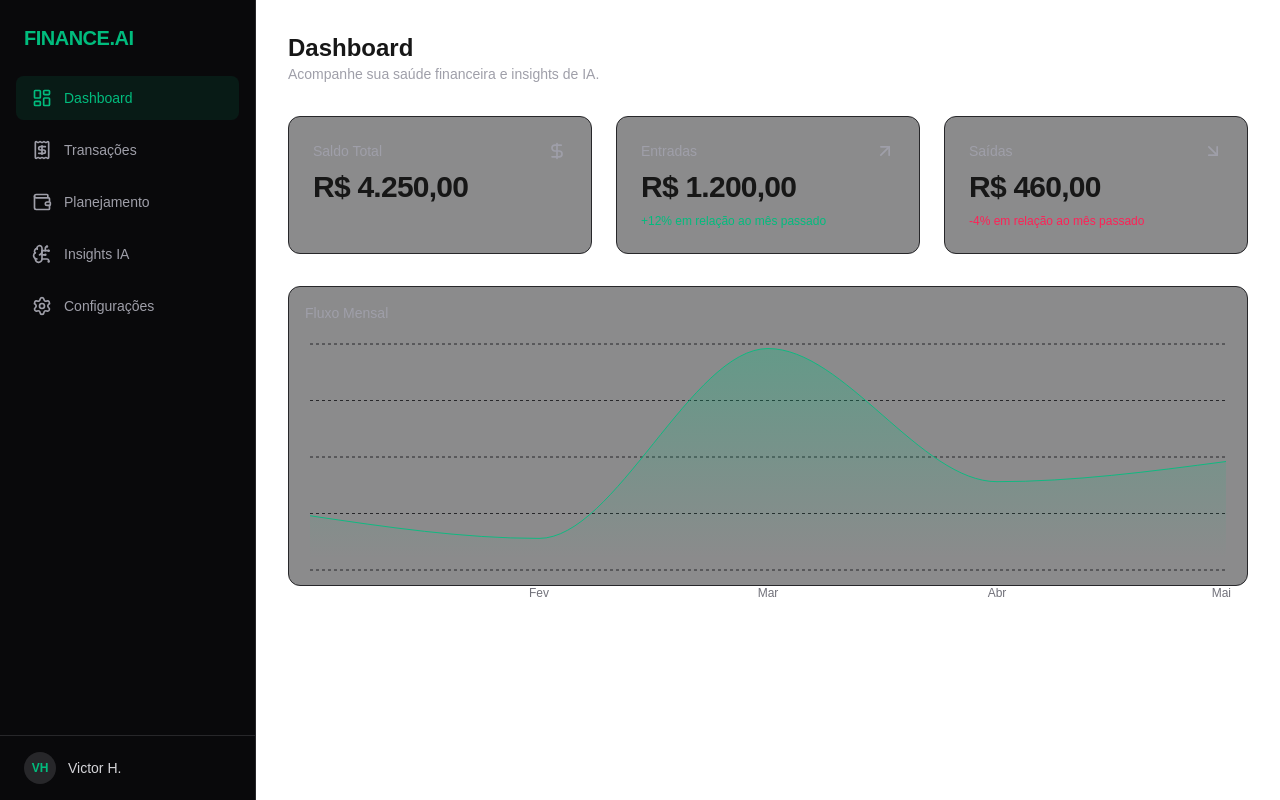
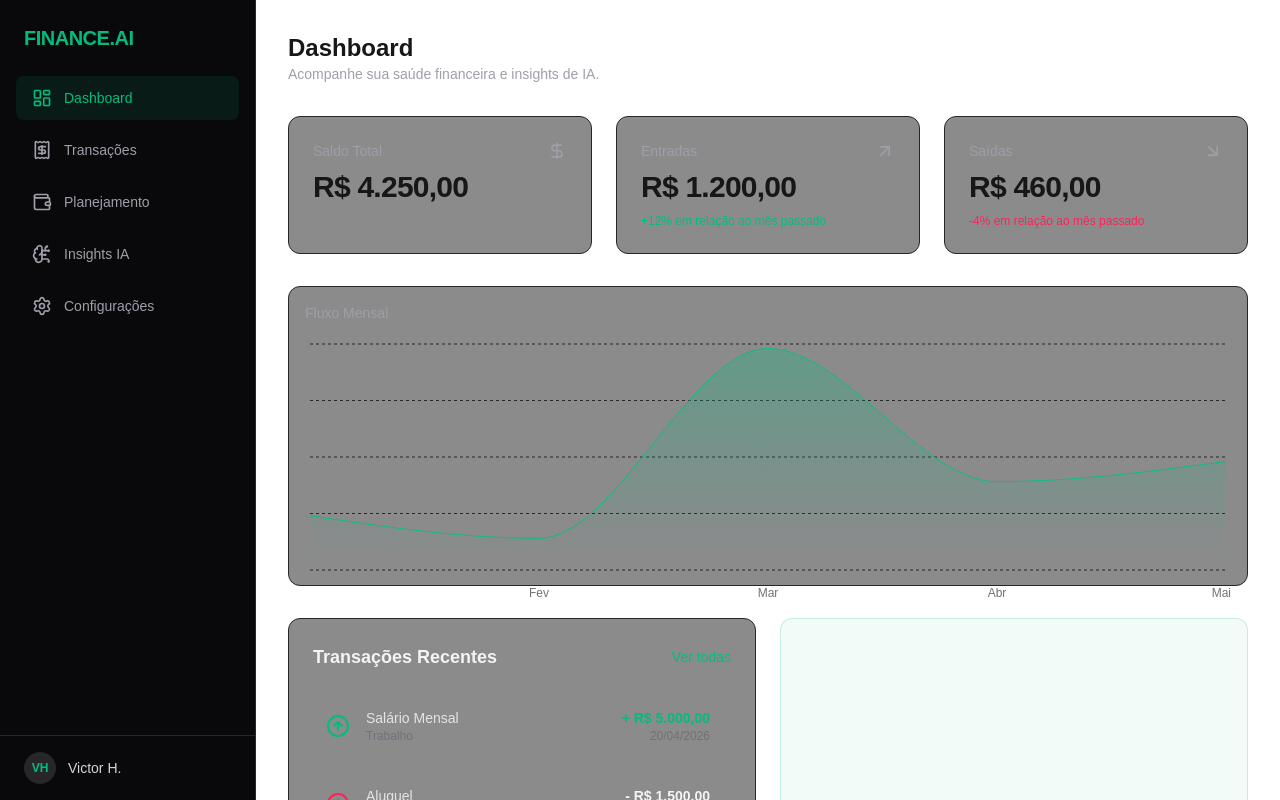
Before and after one commit to VictorHcss/finance-ai, a Next.js app: page / in a window 1280 px wide. Built offline with nearby package versions, Linux system fonts and the light colour scheme.

Commit message:
feat: adiciona lista de transações recentes e bloco de insight

```diff
--- a/src/app/page.tsx
+++ b/src/app/page.tsx
@@ -1,5 +1,6 @@
 import { FinanceChart } from "@/components/FinanceChart";
 import { ArrowUpRight, ArrowDownRight, DollarSign } from "lucide-react";
+import { TransactionList } from "@/components/TransactionList";
 
 export default function Home() {
   return (
@@ -34,6 +35,20 @@ export default function Home() {
       <section>
         <FinanceChart />
       </section>
+
+      <section className="grid grid-cols-1 lg:grid-cols-2 gap-6">
+        <TransactionList />
+        <div className="bg-emerald-500/5 border border-emerald-500/20 rounded-xl p-6 flex flex-col justify-center">
+          <h3 className="text-emerald-500 font-bold mb-2 flex items-center gap-2">
+            Insight da IA
+          </h3>
+          <p className="text-zinc-300 text-sm leading-relaxed">
+            Seus gastos com <strong>Lazer</strong> diminuíram 15% esta semana.
+            Isso te ajudará a atingir sua meta de reserva para a viagem de maio
+            mais rápido!
+          </p>
+        </div>
+      </section>
     </main>
   );
 }
--- /dev/null
+++ b/src/components/TransactionList.tsx
@@ -0,0 +1,117 @@
+import { ArrowUpCircle, ArrowDownCircle } from "lucide-react";
+
+const transactions = [
+  {
+    id: 1,
+    description: "Salário Mensal",
+    category: "Trabalho",
+    amount: 5000,
+    date: "20/04/2026",
+    type: "income",
+  },
+  {
+    id: 2,
+    description: "Aluguel",
+    category: "Moradia",
+    amount: 1500,
+    date: "01/04/2026",
+    type: "expense",
+  },
+  {
+    id: 3,
+    description: "Freelance",
+    category: "Trabalho",
+    amount: 2000,
+    date: "15/04/2026",
+    type: "income",
+  },
+  {
+    id: 4,
+    description: "Supermercado",
+    category: "Alimentação",
+    amount: 300,
+    date: "10/04/2026",
+    type: "expense",
+  },
+  {
+    id: 5,
+    description: "Investimentos",
+    category: "Patrimônio",
+    amount: 1000,
+    date: "25/04/2026",
+    type: "income",
+  },
+  {
+    id: 6,
+    description: "Academia",
+    category: "Saúde",
+    amount: 100,
+    date: "12/04/2026",
+    type: "expense",
+  },
+  {
+    id: 7,
+    description: "Transporte",
+    category: "Transporte",
+    amount: 200,
+    date: "18/04/2026",
+    type: "expense",
+  },
+  {
+    id: 8,
+    description: "Venda de item usado",
+    category: "Outros",
+    amount: 150,
+    date: "22/04/2026",
+    type: "income",
+  },
+];
+
+export function TransactionList() {
+  return (
+    <div className="bg-zinc-900/50 border border-zinc-800 rounded-xl p-6">
+      <div className="flex justify-between items-center mb-6">
+        <h3 className="font-bold text-lg text-zinc-100">Transações Recentes</h3>
+        <button className="text-sm text-emerald-500 hover:text-emerald-400 transition-colors">
+          Ver todas
+        </button>
+      </div>
+
+      <div className="space-y-4 max-h-[400px] overflow-y-auto pr-2 custom-scrollbar">
+        {transactions.map((t) => (
+          <div
+            key={t.id}
+            className="flex items-center justify-between p-3 rounded-lg hover:bg-zinc-800/30 transition-colors border border-transparent hover:border-zinc-800"
+          >
+            <div className="flex items-center gap-4">
+              {t.type === "income" ? (
+                <ArrowUpCircle className="text-emerald-500" size={24} />
+              ) : (
+                <ArrowDownCircle className="text-rose-500" size={24} />
+              )}
+              <div>
+                <p className="font-medium text-sm text-zinc-200">
+                  {t.description}
+                </p>
+                <p className="text-xs text-zinc-500">{t.category}</p>
+              </div>
+            </div>
+
+            <div className="text-right">
+              <p
+                className={`font-semibold text-sm ${t.type === "income" ? "text-emerald-500" : "text-zinc-100"}`}
+              >
+                {t.type === "income" ? `+ ` : `- `}
+                {t.amount.toLocaleString("pt-BR", {
+                  style: "currency",
+                  currency: "BRL",
+                })}
+              </p>
+              <p className="text-xs text-zinc-500">{t.date}</p>
+            </div>
+          </div>
+        ))}
+      </div>
+    </div>
+  );
+}
```
